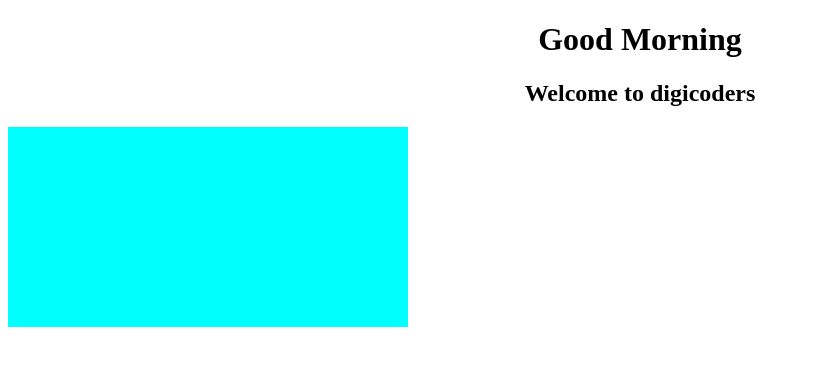
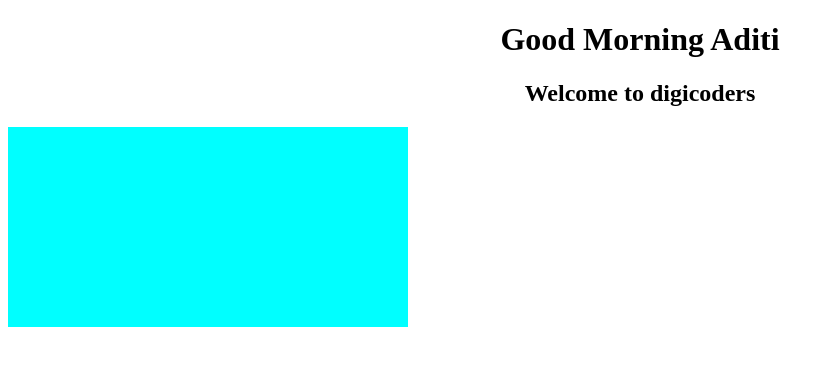
Before and after one commit to Aditi218378/demoproject, a plain HTML site: page index.html in a window 1280 px wide. Shown: the whole page, without its empty margins (0-834 px from the left). Drawn offline with Linux system fonts and the light colour scheme.

Commit message:
Update index.html

```diff
--- a/index.html
+++ b/index.html
@@ -13,7 +13,7 @@
     </style>
 </head>
 <body>
-   <center> <h1>Good Morning</h1></center>
+   <center> <h1>Good Morning Aditi</h1></center>
    <center> <h2>Welcome to digicoders</h2></center>
     <div class="main">
 
```
